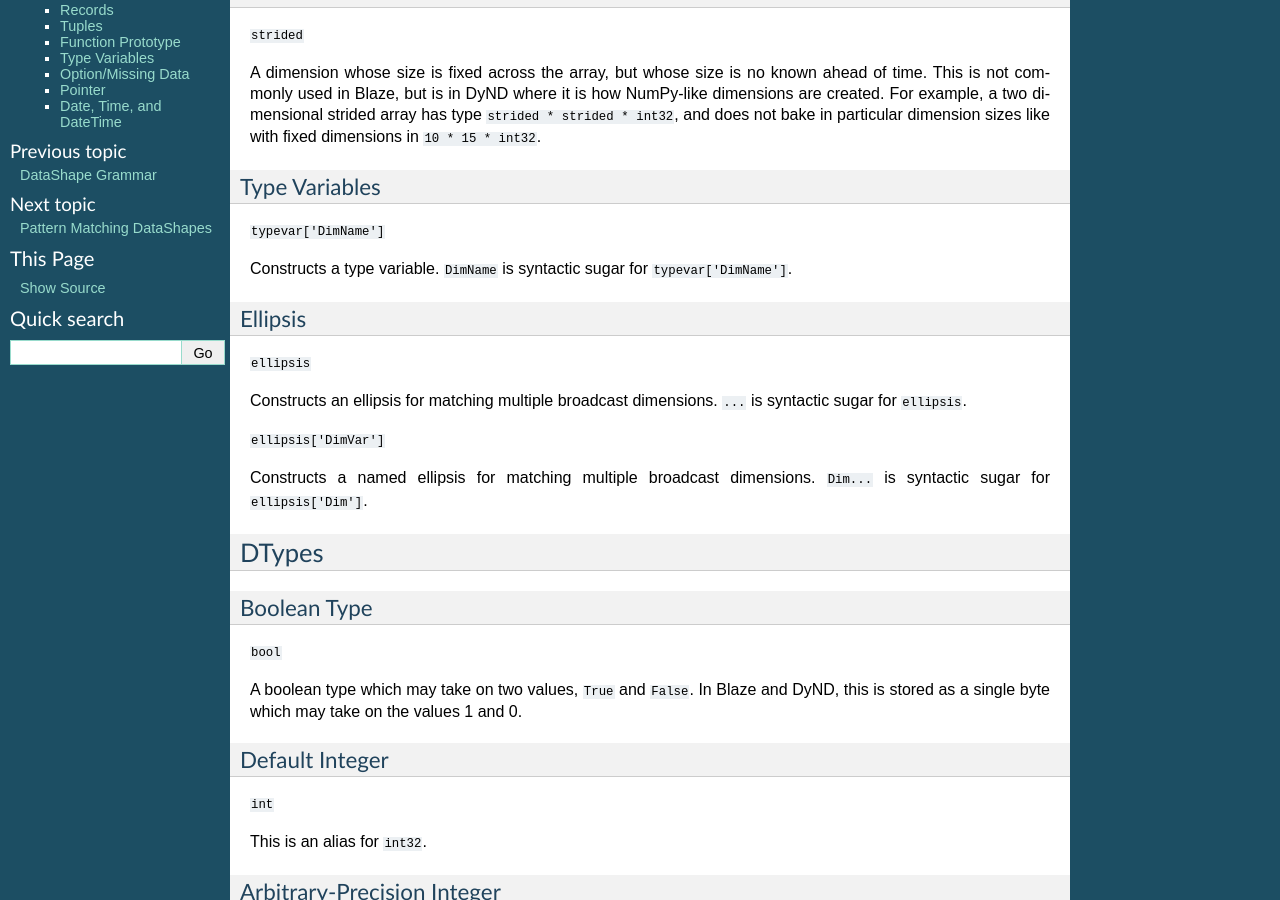
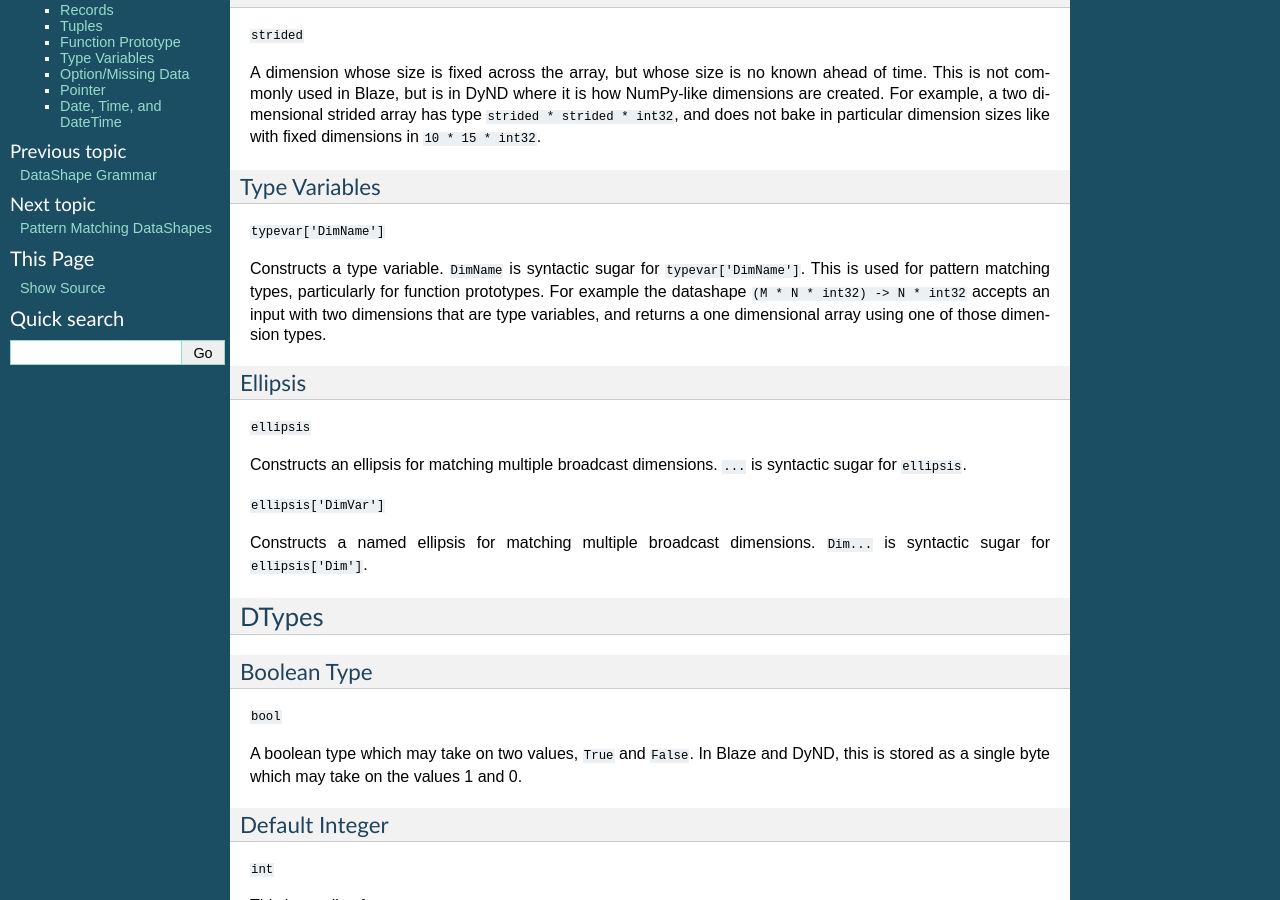
Before and after one commit to blaze/datashape, a Sphinx documentation site: the page built from docs/source/types.rst, in a window 1280 px wide and 900 px high, scrolled down 568 px. Built offline with Sphinx 7.4.7, drawn with Linux system fonts in a browser that asks for light colours; pages that are not in the unit, such as notebooks, are missing from menus; some of the changed text lies outside the part shown.

Commit message:
Add some comments on type variables

```diff
--- a/docs/source/types.rst
+++ b/docs/source/types.rst
@@ -46,7 +46,11 @@ Type Variables
 ``typevar['DimName']``
 
 Constructs a type variable. ``DimName`` is syntactic sugar for
-``typevar['DimName']``.
+``typevar['DimName']``. This is used for pattern matching types,
+particularly for function prototypes. For example the
+datashape ``(M * N * int32) -> N * int32`` accepts an input
+with two dimensions that are type variables, and returns a
+one dimensional array using one of those dimension types.
 
 Ellipsis
 --------
@@ -276,7 +280,10 @@ Type Variables
 ``typevar['DTypeName']``
 
 Constructs a type variable. ``DTypeName`` is syntactic sugar for
-``typevar['DTypeName']``.
+``typevar['DTypeName']``. This is used for pattern matching types,
+particularly for function prototypes. For example the
+datashape ``(T, T) -> T`` accepts any types as input, but requires
+they have the same types.
 
 Option/Missing Data
 -------------------
```
